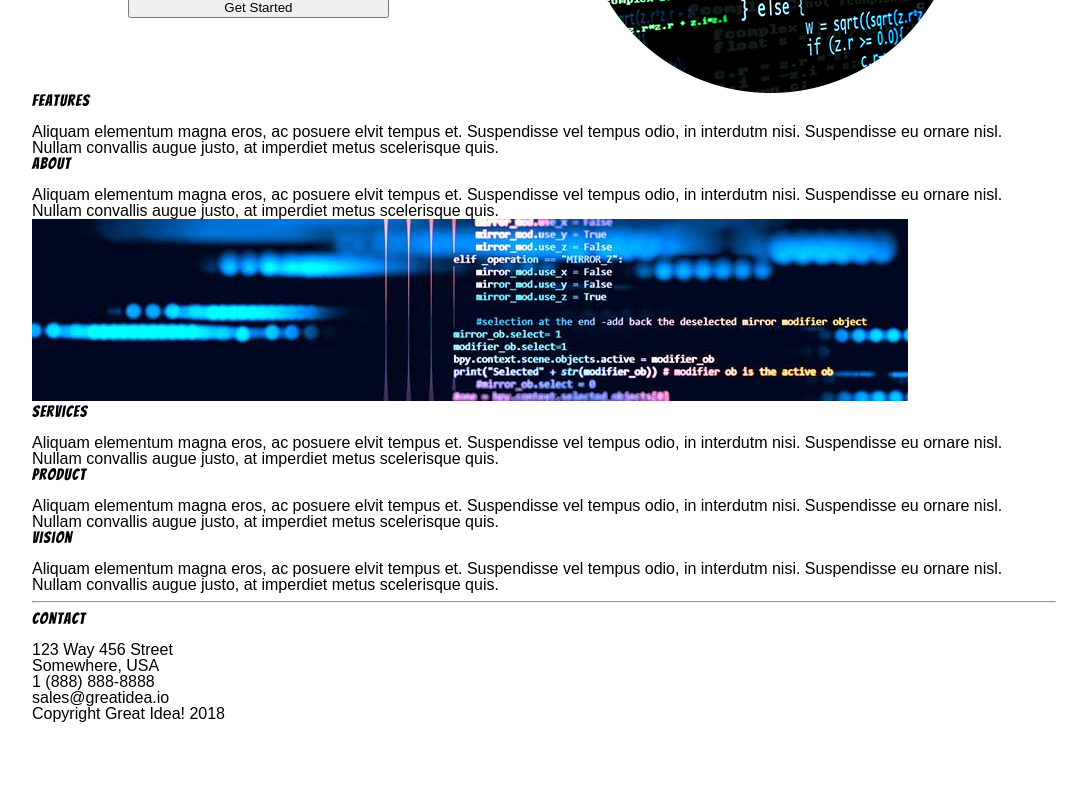
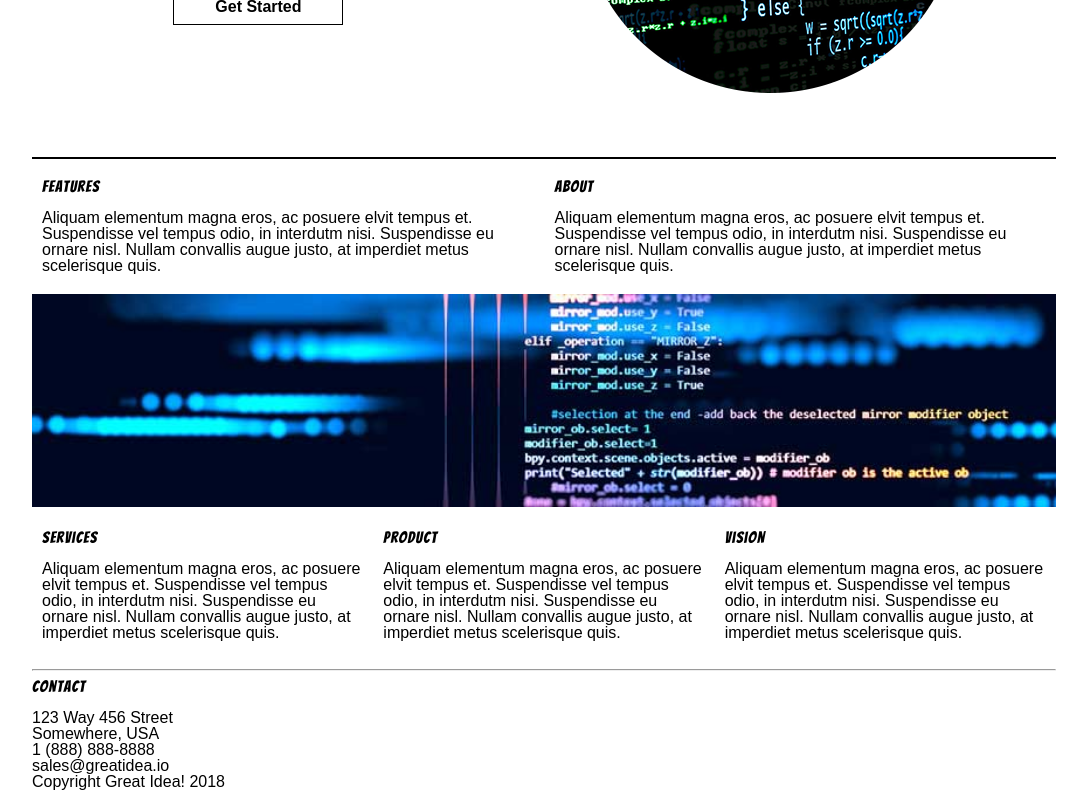
Before and after one commit to rushman7/Responsive-Testing, a plain HTML site: page index.html in a window 1280 px wide. Shown: the part 386-1176 px from the top of the page, without its empty margins (96-1183 px from the left). Before the commit the page ends 1108 px from the top, so only its background shows below. Drawn offline with Linux system fonts and the light colour scheme; a web font is replaced by a local one.

Commit message:
mid-section

```diff
--- a/css/index.css
+++ b/css/index.css
@@ -86,14 +86,49 @@ h1, h2, h3, h4, h5 {
   justify-content: space-around;
   align-items: center;
   margin-top: 2rem;
+  border-bottom: 2px solid black;
+  padding-bottom: 4rem;
 }
 
 .mid-top {
   display: flex;
   flex-direction: column;
+  justify-content: center;
 }
 
 .mid-container h1 {
   font-size: 4rem;
   text-align: center;
 }
+
+.mid-btn {
+  background: white;
+  border: 1px solid black;
+  padding: 8px 20px;
+  font-weight: 600;
+  font-size: 16px;
+  width: 170px;
+  margin: 0 auto;
+}
+
+.mid-btn:hover {
+  background: teal;
+  transition: 1s;
+  color: white;
+}
+
+.text-block {
+  width: 48%;
+  margin: 20px 10px;
+  font-size: 16px;
+  font-weight: 500;
+}
+
+.content-block {
+  display: flex;
+  justify-content: space-between;
+}
+
+.middle-img {
+  width: 100%;
+}
--- a/index.html
+++ b/index.html
@@ -40,7 +40,7 @@
 
     <section class="about-section">
       <div class="content-block">
-        <div class="features-block">
+        <div class="text-block">
           <h3>Features</h3>
           <p>
             Aliquam elementum magna eros, ac posuere elvit tempus et. Suspendisse vel tempus odio, in interdutm nisi.
@@ -48,7 +48,7 @@
           </p>
         </div>
 
-        <div class="about-block">
+        <div class="text-block">
           <h3>About</h3>
           <p>
             Aliquam elementum magna eros, ac posuere elvit tempus et. Suspendisse vel tempus odio, in interdutm nisi.
@@ -56,11 +56,9 @@
           </p>
         </div>
       </div>
-
-    <img class="middle-img" src="img/mid-page-accent.jpg" alt="Image of code snippets across the screen">
-
+      <img class="middle-img" src="img/mid-page-accent.jpg" alt="Image of code snippets across the screen">
       <div class="content-block">
-        <div class="services-block">
+        <div class="text-block">
           <h3>Services</h3>
           <p>
             Aliquam elementum magna eros, ac posuere elvit tempus et. Suspendisse vel tempus odio, in interdutm nisi.
@@ -69,7 +67,7 @@
         </div>
 
 
-        <div class="product-block">
+        <div class="text-block">
           <h3>Product</h3>
           <p>
             Aliquam elementum magna eros, ac posuere elvit tempus et. Suspendisse vel tempus odio, in interdutm nisi.
@@ -77,7 +75,7 @@
           </p>
         </div>
 
-        <div class="vision-block">
+        <div class="text-block">
           <h3>Vision</h3>
           <p>
             Aliquam elementum magna eros, ac posuere elvit tempus et. Suspendisse vel tempus odio, in interdutm nisi.
```
